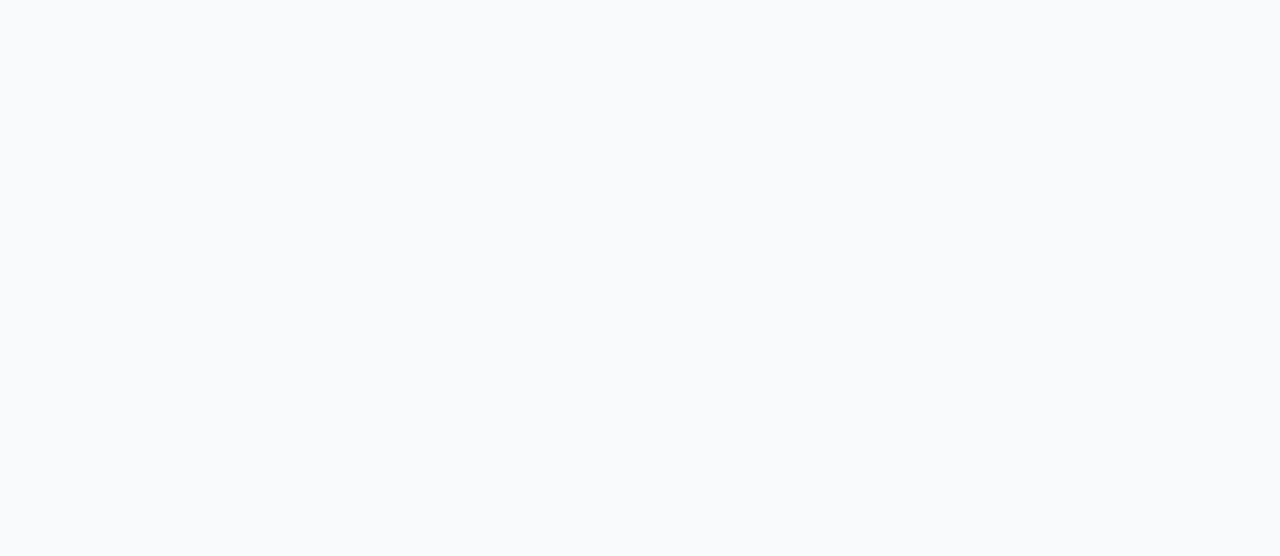
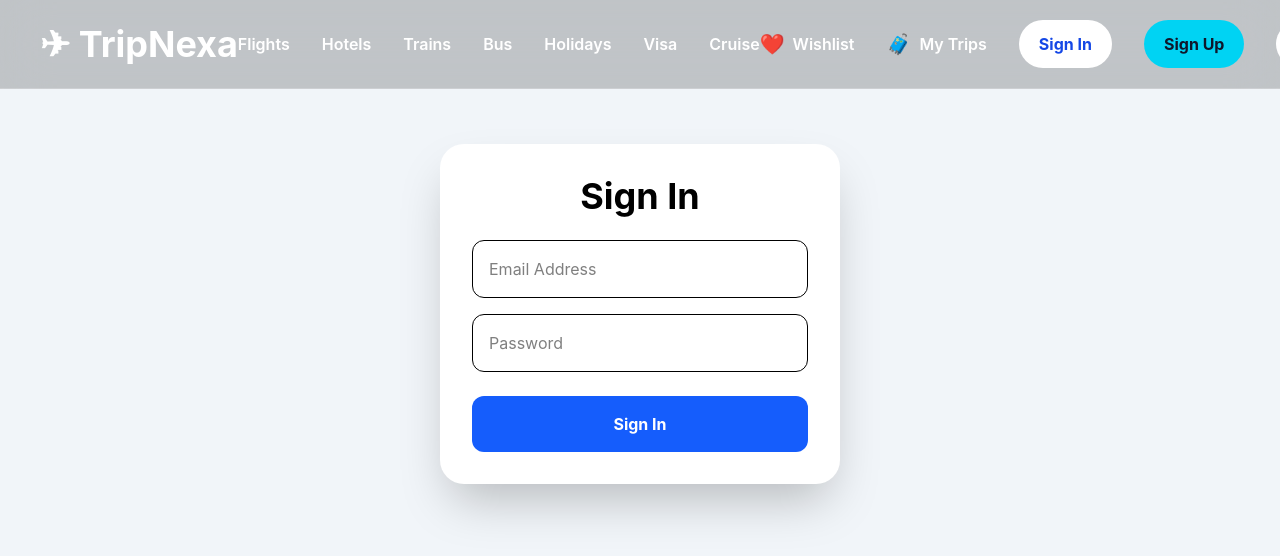
Before and after one commit to aryan20065-cloud/TripNexa, a React (Vite) app in the folder client/: page /signin in a window 1280 px wide. Before the commit this address had no page. Shown: the top 556 px of the page. Built offline with nearby package versions, Linux system fonts and the light colour scheme.

Commit message:
Added sign in sign up and removed villas

```diff
--- a/client/src/App.jsx
+++ b/client/src/App.jsx
@@ -10,6 +10,8 @@
 import BookingSuccess from "./pages/BookingSuccess";
 import Payment from "./pages/Payment";
 import FlightTracker from "./pages/FlightTracker";
+import SignIn from "./pages/SignIn";
+import SignUp from "./pages/SignUp";
 function App() {
   return (
     <Routes>
@@ -23,6 +25,8 @@
       <Route path="/booking-success" element={<BookingSuccess />} />
       <Route path="/payment" element={<Payment />} />
       <Route path="/flight-tracker" element={<FlightTracker />} />
+      <Route path="/signin" element={<SignIn />} />
+      <Route path="/signup" element={<SignUp />} />
     </Routes>
   );
 }
--- a/client/src/components/layout/Navbar.jsx
+++ b/client/src/components/layout/Navbar.jsx
@@ -79,11 +79,18 @@
             Sign Up
           </Link>
 
-          <select className="bg-white rounded-full px-4 py-3 font-semibold outline-none cursor-pointer">
-            <option>🇮🇳 INR</option>
-            <option>🇺🇸 USD</option>
-            <option>🇪🇺 EUR</option>
-            <option>🇦🇪 AED</option>
+          <select
+  className="bg-white rounded-full px-4 py-3 font-semibold outline-none cursor-pointer"
+  onChange={(e) => {
+    localStorage.setItem("currency", e.target.value);
+    window.location.reload();
+  }}
+>
+  <option value="INR">🇮🇳 INR</option>
+  <option value="USD">🇺🇸 USD</option>
+  <option value="EUR">🇪🇺 EUR</option>
+  <option value="AED">🇦🇪 AED</option>
+
           </select>
 
         </div>
--- a/client/src/components/search/SearchBox.jsx
+++ b/client/src/components/search/SearchBox.jsx
@@ -23,7 +23,7 @@
   const services = [
     { icon: "✈", label: "Flights", path: "/flights" },
     { icon: "🏨", label: "Hotels", path: "/hotels" },
-    { icon: "🏡", label: "Villas", path: "/hotels" },
+
     { icon: "🌴", label: "Holidays", path: "/holidays" },
     { icon: "🚆", label: "Trains", path: "/trains" },
     { icon: "🚌", label: "Buses", path: "/bus" },
--- /dev/null
+++ b/client/src/pages/SignIn.jsx
@@ -0,0 +1,54 @@
+import { useState } from "react";
+import Navbar from "../components/layout/Navbar";
+
+function SignIn() {
+  const [email, setEmail] = useState("");
+  const [password, setPassword] = useState("");
+
+  const handleLogin = (e) => {
+    e.preventDefault();
+
+    if (!email || !password) {
+      alert("Please enter email and password");
+      return;
+    }
+
+    localStorage.setItem("tripnexaUser", email);
+    alert("Login successful!");
+    window.location.href = "/";
+  };
+
+  return (
+    <div className="min-h-screen bg-slate-100">
+      <Navbar />
+
+      <div className="max-w-md mx-auto pt-36 px-6">
+        <form onSubmit={handleLogin} className="bg-white p-8 rounded-3xl shadow-2xl">
+          <h1 className="text-4xl font-bold mb-6 text-center">Sign In</h1>
+
+          <input
+            type="email"
+            placeholder="Email Address"
+            className="w-full p-4 border rounded-xl mb-4"
+            value={email}
+            onChange={(e) => setEmail(e.target.value)}
+          />
+
+          <input
+            type="password"
+            placeholder="Password"
+            className="w-full p-4 border rounded-xl mb-6"
+            value={password}
+            onChange={(e) => setPassword(e.target.value)}
+          />
+
+          <button className="w-full bg-blue-600 text-white py-4 rounded-xl font-bold">
+            Sign In
+          </button>
+        </form>
+      </div>
+    </div>
+  );
+}
+
+export default SignIn;
--- /dev/null
+++ b/client/src/pages/SignUp.jsx
@@ -0,0 +1,58 @@
+import { useState } from "react";
+import Navbar from "../components/layout/Navbar";
+
+function SignUp() {
+  const [form, setForm] = useState({
+    name: "",
+    email: "",
+    phone: "",
+    password: "",
+    confirmPassword: "",
+  });
+
+  const handleChange = (e) => {
+    setForm({ ...form, [e.target.name]: e.target.value });
+  };
+
+  const handleSignup = (e) => {
+    e.preventDefault();
+
+    if (!form.name || !form.email || !form.phone || !form.password || !form.confirmPassword) {
+      alert("Please fill all details");
+      return;
+    }
+
+    if (form.password !== form.confirmPassword) {
+      alert("Passwords do not match");
+      return;
+    }
+
+    localStorage.setItem("tripnexaUser", form.name);
+    alert("Account created successfully!");
+    window.location.href = "/";
+  };
+
+  return (
+    <div className="min-h-screen bg-slate-100">
+      <Navbar />
+
+      <div className="max-w-lg mx-auto pt-36 px-6">
+        <form onSubmit={handleSignup} className="bg-white p-8 rounded-3xl shadow-2xl">
+          <h1 className="text-4xl font-bold mb-6 text-center">Sign Up</h1>
+
+          <input name="name" placeholder="Full Name" className="w-full p-4 border rounded-xl mb-4" onChange={handleChange} />
+          <input name="email" type="email" placeholder="Email Address" className="w-full p-4 border rounded-xl mb-4" onChange={handleChange} />
+          <input name="phone" placeholder="Phone Number" className="w-full p-4 border rounded-xl mb-4" onChange={handleChange} />
+          <input name="password" type="password" placeholder="Password" className="w-full p-4 border rounded-xl mb-4" onChange={handleChange} />
+          <input name="confirmPassword" type="password" placeholder="Confirm Password" className="w-full p-4 border rounded-xl mb-6" onChange={handleChange} />
+
+          <button className="w-full bg-cyan-500 text-slate-900 py-4 rounded-xl font-bold">
+            Create Account
+          </button>
+        </form>
+      </div>
+    </div>
+  );
+}
+
+export default SignUp;
```
